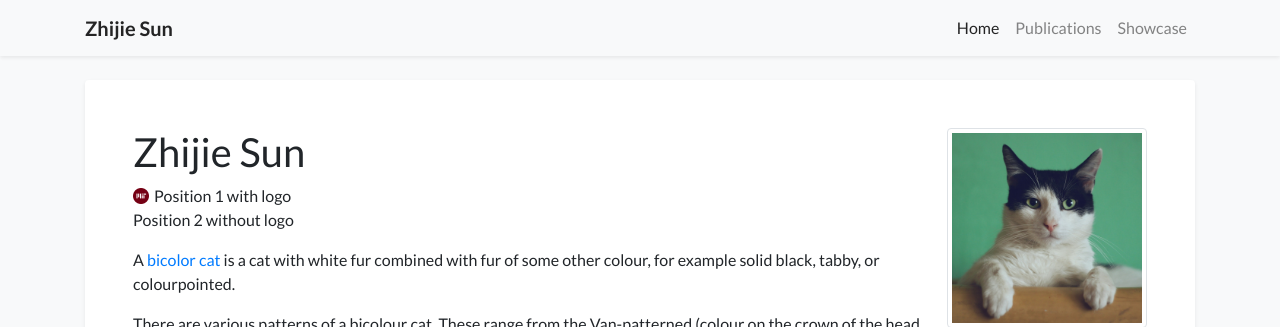
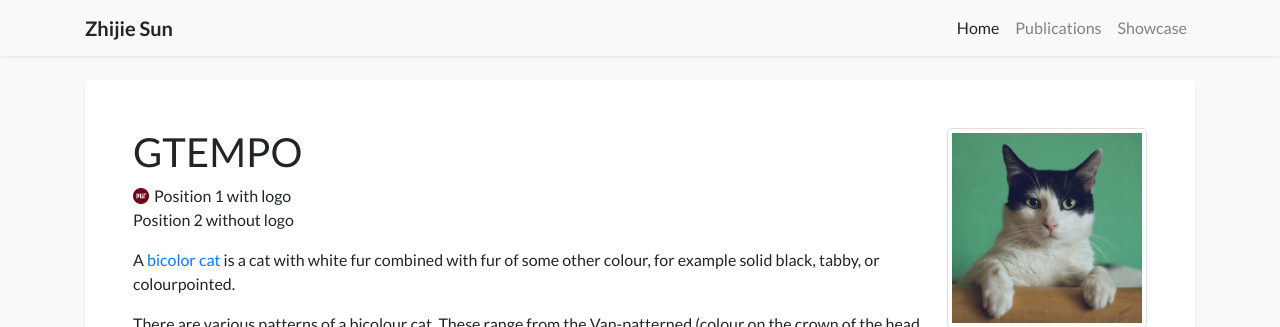
Before and after one commit to sunnowrun/sunnowrun.github.io, a Jekyll site: the page built from index.html, in a window 1280 px wide. Shown: the top 327 px of the page. Built offline with Jekyll 4.4.1, drawn with Linux system fonts in a browser that asks for light colours; nearby versions of some CDN libraries; a style sheet for code colours, icons or effects is not loaded.

Commit message:
Update profile.yml

```diff
--- a/_data/profile.yml
+++ b/_data/profile.yml
@@ -1,4 +1,4 @@
-primary_name: "Zhijie Sun"
+primary_name: "GTEMPO"
 secondary_name: ""
 navbar_name: "Zhijie Sun"
 
```
